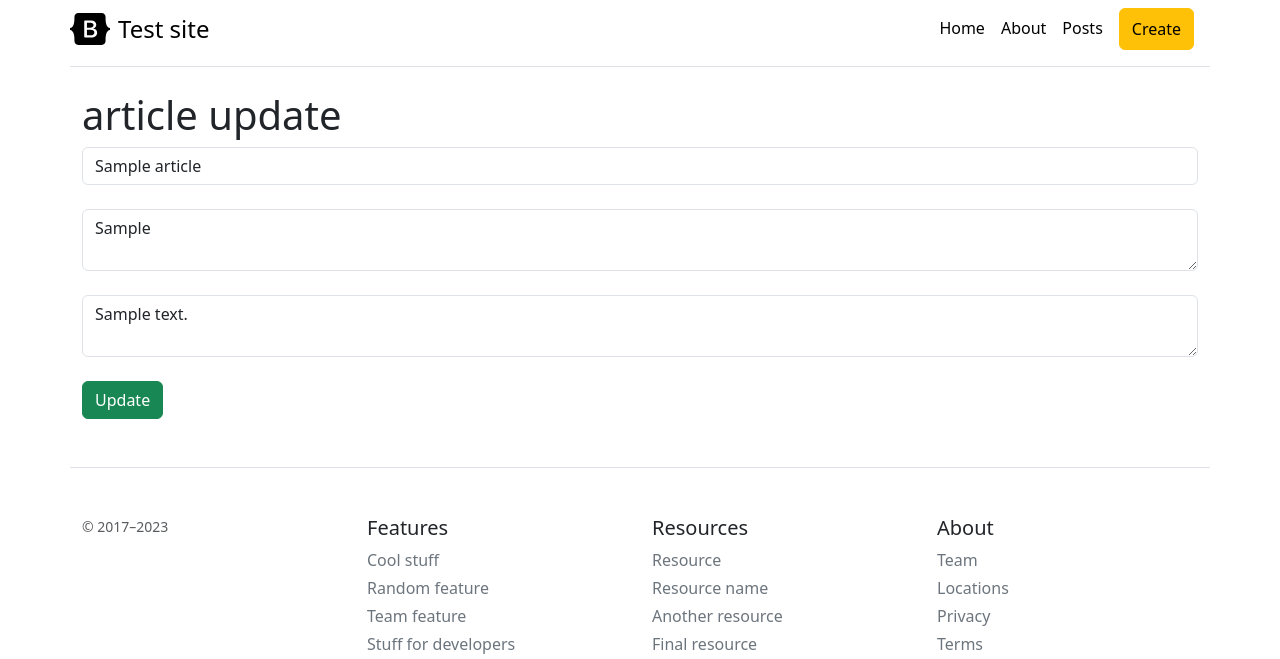
After one commit to OleksPro/flask_blog, a Flask app: page /posts/1/update in a window 1280 px wide. The commit adds this page. Shown: the top 659 px of the page. Run offline with Flask 3, Linux system fonts and the light colour scheme; tables that the repository leaves empty hold one stand-in row (values such as "Sample post").

Commit message:
added deletion and editing of articles

```diff
--- a/app.py
+++ b/app.py
@@ -41,6 +41,35 @@ def post_detail(id):
     return render_template("post_detail.html", article=article)
 
 
+@app.route('/posts/<int:id>/del')
+def post_delete(id):
+    article = Article.query.get_or_404(id)
+
+    try:
+        db.session.delete(article)
+        db.session.commit()
+        return redirect('/posts')
+    except:
+        return "An error occurred while deleting an article"
+
+
+@app.route('/posts/<int:id>/update', methods=['POST', 'GET'])
+def post_update(id):
+    article = Article.query.get(id)
+    if request.method == 'POST':
+        article.title = request.form['title']
+        article.intro = request.form['intro']
+        article.text = request.form['text']
+
+        try:
+            db.session.commit()
+            return redirect('/posts')
+        except:
+            return "An error occurred while updating an article"
+    else:
+        return render_template("post_update.html", article=article)
+
+
 @app.route('/create_article', methods=['POST', 'GET'])
 def create_article():
     if request.method == 'POST':
--- a/templates/post_detail.html
+++ b/templates/post_detail.html
@@ -9,5 +9,7 @@
     <div class="alert alert-info">
         <h2>{{ article.text }}</h2>
         <p><b>Date: {{ article.date.date() }}</b></p>
+        <a href="/posts/{{ article.id }}/del" class="btn btn-danger">Delete</a>
+        <a href="/posts/{{ article.id }}/update" class="btn btn-success">Update</a>
     </div>
 {% endblock %}
--- /dev/null
+++ b/templates/post_update.html
@@ -0,0 +1,15 @@
+{% extends 'base.html' %}
+
+{% block title %}
+    Article update
+{% endblock %}
+
+{% block body %}
+    <h1>article update</h1>
+    <form method="post">
+        <input type="text" name="title" id="title" class="form-control" value="{{ article.title }}" placeholder="Enter title"><br>
+        <textarea name="intro" id="intro" class="form-control" placeholder="Enter intro">{{ article.intro }}</textarea><br>
+        <textarea name="text" id="text" class="form-control" placeholder="Enter text">{{ article.text }}</textarea><br>
+        <input type="submit" class="btn btn-success" value="Update"><br>
+    </form>
+{% endblock %}
--- a/templates/posts.html
+++ b/templates/posts.html
@@ -6,6 +6,8 @@
 
 {% block body %}
     <h1>All articles on site</h1>
+
+    {% if articles|length > 0 %}
         {% for element in articles %}
             <div class="alert alert-info">
                 <h2>{{ element.title }}</h2>
@@ -14,4 +16,7 @@
                 <a href="/posts/{{ element.id }}" class="btn btn-warning">Read more</a>
             </div>
         {% endfor %}
+    {% else %}
+        <p>Does not have any articles</p>
+    {% endif %}
 {% endblock %}
```
Also changed, not shown: instance/blog.db. Lines whose indentation alone changed are shown as unchanged.
